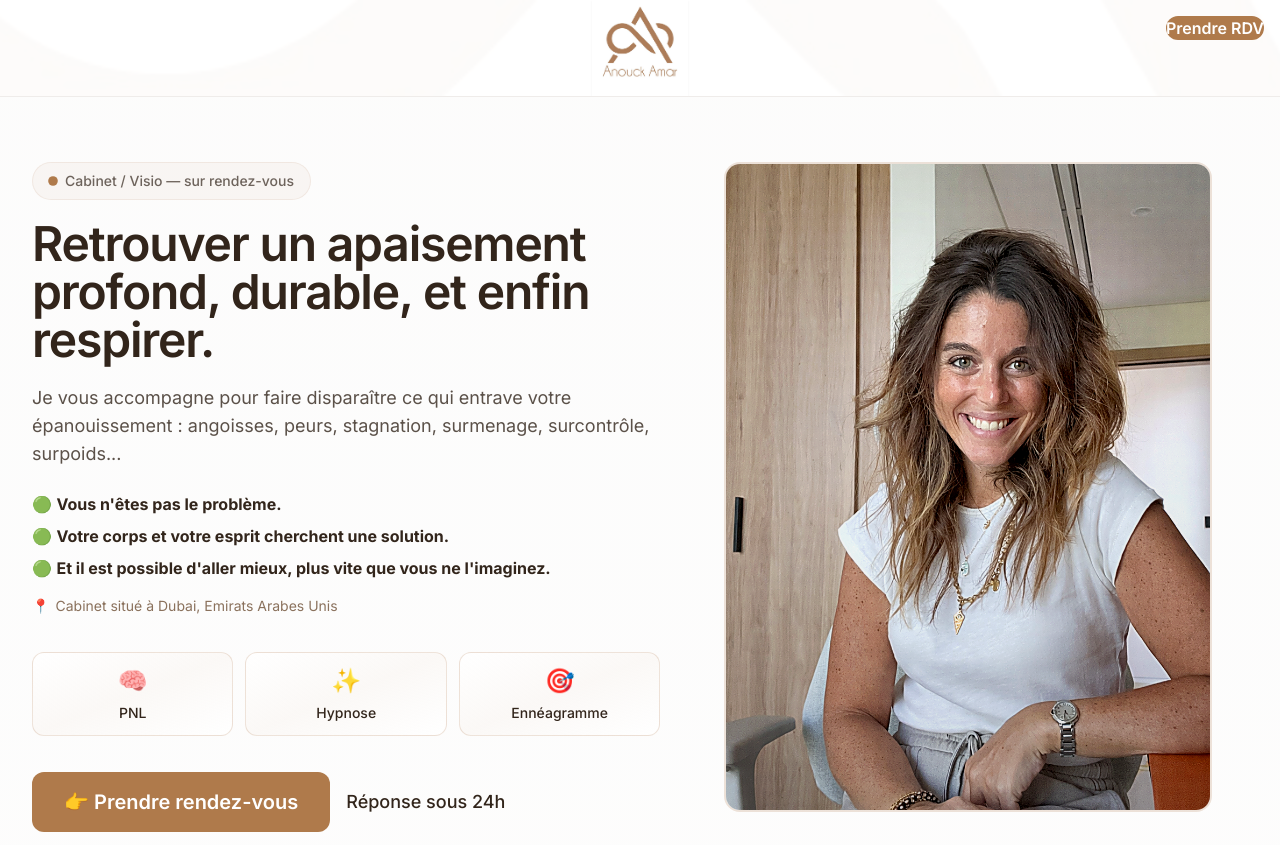
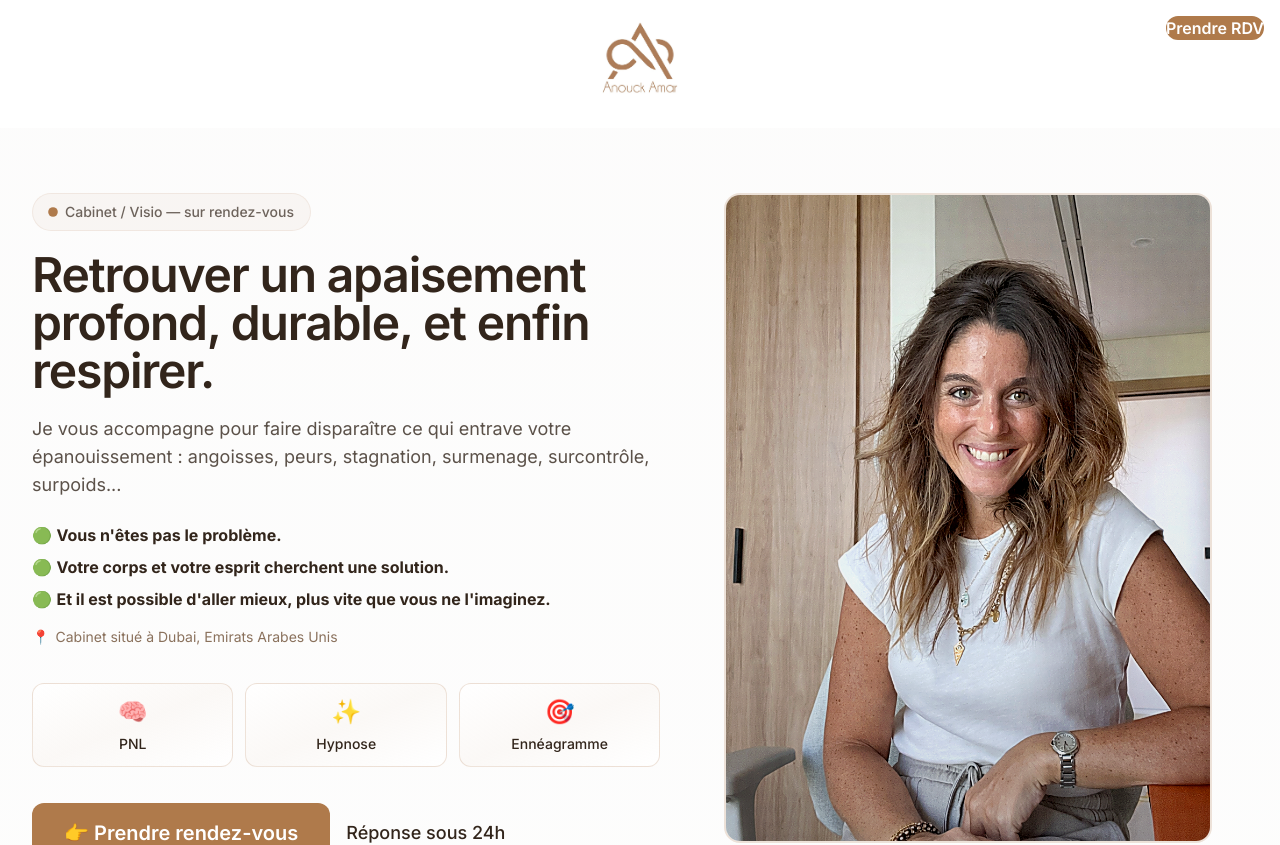
Before and after one commit to ilanamar26-code/anoucksite, a Next.js app: page / in a window 1280 px wide. Shown: the top 845 px of the page. Built offline with nearby package versions, Linux system fonts and the light colour scheme.

Commit message:
Retirer header et garder seulement logo centré

```diff
--- a/app/page.tsx
+++ b/app/page.tsx
@@ -15,24 +15,10 @@ import { Separator } from "@/components/ui/separator";
 export default function Home() {
   return (
     <>
-      {/* Header avec logo centré et fond PNG */}
-      <header className="sticky top-0 z-40 w-full border-b border-border/60 bg-white/95 backdrop-blur-md supports-[backdrop-filter]:bg-white/80">
-        <div className="relative w-full h-20 md:h-24 flex items-center justify-center px-4 overflow-hidden">
-          {/* Fond PNG en arrière-plan */}
-          <div
-            className="absolute inset-0 opacity-[0.03] bg-cover bg-center bg-no-repeat pointer-events-none"
-            style={{
-              backgroundImage: "url('/branding/logo-white-solid.jpeg')",
-              backgroundSize: "200%",
-              backgroundPosition: "center",
-            }}
-          />
-          {/* Logo centré - bien visible */}
-          <div className="relative z-20 flex items-center justify-center">
-            <Logo size="lg" variant="dark" priority={true} className="drop-shadow-sm" />
-          </div>
-        </div>
-      </header>
+      {/* Logo centré */}
+      <div className="sticky top-0 z-40 w-full flex items-center justify-center py-4 px-4 bg-white/95 backdrop-blur-sm">
+        <Logo size="lg" variant="dark" priority={true} />
+      </div>
 
       {/* CTA Sticky en haut à droite */}
       <div className="fixed top-4 right-4 z-50">
```
